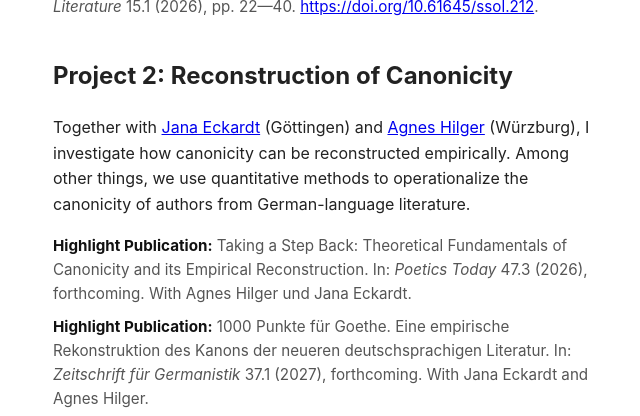
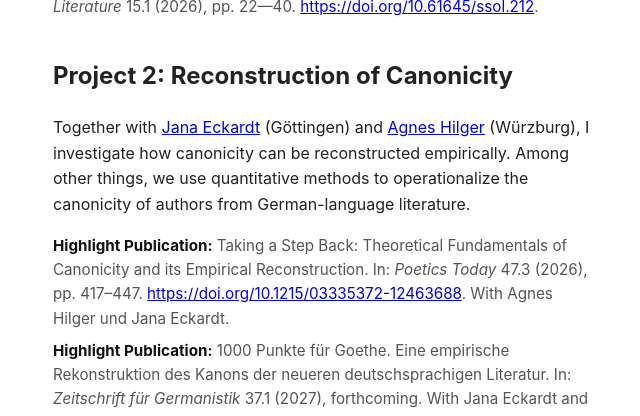
Before and after one commit to MertenKroencke/mertenkroencke.github.io, a Jekyll site: the page built from index.md, in a window 1280 px wide and 900 px high, scrolled down 722 px, cut to the strip 0-416 px from the top of the window. Shown: the whole strip, without its empty margins (447-1087 px from the left). Built offline with Jekyll 4.4.1, drawn with Linux system fonts in a browser that asks for light colours.

Commit message:
Update index.md

```diff
--- a/index.md
+++ b/index.md
@@ -61,7 +61,7 @@ title: Home
 
     <h2 class="h_space">Project 2: Reconstruction of Canonicity</h2>
     <p>Together with <a href="https://www.uni-goettingen.de/de/681152.html" target="_blank" rel="noopener">Jana Eckardt</a> (Göttingen) and <a href="https://www.graduateschools.uni-wuerzburg.de/humanities/personen/promovierende/hilger-agnes/" target="_blank" rel="noopener">Agnes Hilger</a> (Würzburg), I investigate how canonicity can be reconstructed empirically. Among other things, we use quantitative methods to operationalize the canonicity of authors from German-language literature.</p>
-    <p class="highlight-pub"><b>Highlight Publication:</b> Taking a Step Back: Theoretical Fundamentals of Canonicity and its Empirical Reconstruction. In: <em>Poetics Today</em> 47.3 (2026), forthcoming. With Agnes Hilger und Jana Eckardt.</p>
+    <p class="highlight-pub"><b>Highlight Publication:</b> Taking a Step Back: Theoretical Fundamentals of Canonicity and its Empirical Reconstruction. In: <em>Poetics Today</em> 47.3 (2026), pp. 417–447. <a href="https://doi.org/10.1215/03335372-12463688" target="_blank" rel="noopener">https://doi.org/10.1215/03335372-12463688</a>. With Agnes Hilger und Jana Eckardt.</p>
     <p class="highlight-pub"><b>Highlight Publication:</b> 1000 Punkte für Goethe. Eine empirische Rekonstruktion des Kanons der neueren deutschsprachigen Literatur. In: <em>Zeitschrift für Germanistik</em> 37.1 (2027), forthcoming. With Jana Eckardt and Agnes Hilger.</p>
 
     <div style="margin: 0 0; width: 100%;">
```
